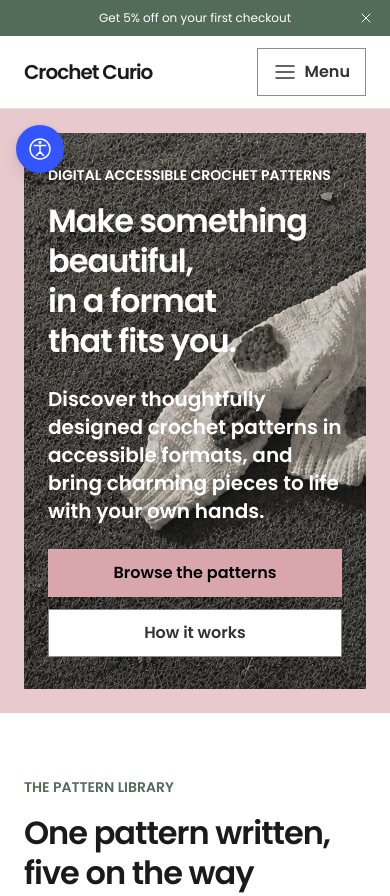
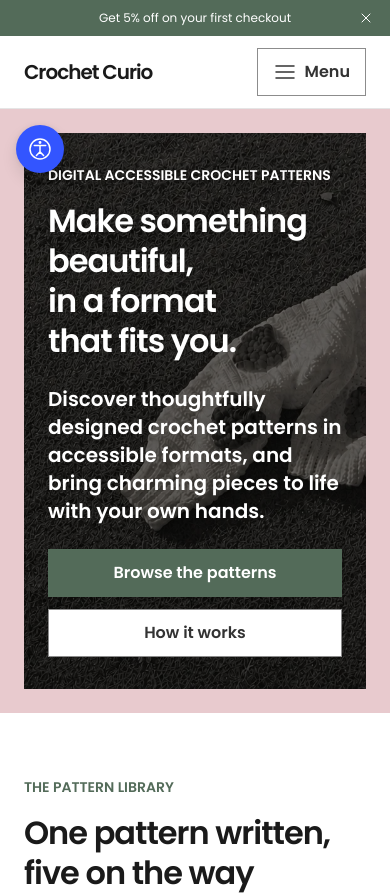
Before and after one commit to sakhirana/crochet-curio-website, a website: page crochet-curio/index.html in a window 390 px wide. Shown: the top 896 px of the page. Drawn offline with Linux system fonts and the light colour scheme.

Commit message:
fixed the contrast on the hero

```diff
--- a/crochet-curio/assets/css/styles.css
+++ b/crochet-curio/assets/css/styles.css
@@ -170,15 +170,6 @@ p { text-wrap: pretty; }
 }
 .btn--primary:hover  { background: var(--background-brand-hover); }
 .btn--primary:active { background: var(--background-brand-pressed); }
-
-/* Type=Brand Accent — the hero button. No longer in the Figma Button set;
-   it stands on the photograph and does not invert. */
-.btn--brand-accent {
-  background: var(--brand-accent-500);
-  color: var(--content-static-black);
-}
-.btn--brand-accent:hover  { background: var(--brand-accent-400); }
-.btn--brand-accent:active { background: var(--brand-accent-300); }
 
 /* Type=Secondary — the label darkens to Content/Primary on hover and press */
 .btn--secondary {
@@ -429,9 +420,28 @@ p { text-wrap: pretty; }
      unsupported, which just falls back to the normal greedy break */
   text-wrap: balance;
 }
+/* The two hero buttons match each other rather than each sizing to its own
+   label: side by side, two different widths read as two different kinds of
+   control. Grid rather than flex, because only a grid can hand both tracks
+   the width of the wider one.
+
+   auto-fit, not two fixed columns. Forcing a pair into whatever space is left
+   made the longer label wrap to two lines in the band just above the S
+   breakpoint, so the buttons stayed equal by getting taller. Here the track
+   floor is the width the longer label needs on one line, and the pair drops
+   to a single column rather than squeezing below it.
+
+   `width: max-content` keeps the pair shrunk to its own size instead of
+   stretching across the column, and `max-width: 100%` stops it running off
+   the side (1.4.10). The floor is a plain length rather than min(100%, ...):
+   a percentage inside a max-content container is circular, and the browser
+   resolves it by collapsing the pair to one column at every width. 12.5rem
+   is measured from the longer label, so re-check it if that label changes. */
 .hero__actions {
-  display: flex;
-  flex-wrap: wrap;
+  display: grid;
+  grid-template-columns: repeat(auto-fit, minmax(12.5rem, 1fr));
+  width: max-content;
+  max-width: 100%;
   gap: var(--space-l);
   margin-top: var(--space-2xl);
 }
@@ -824,8 +834,13 @@ p { text-wrap: pretty; }
 
   .hero { padding-block: var(--space-2xl) var(--space-6xl); }
   .hero__grid { gap: var(--space-2xl); }
-  .hero__actions { margin-top: var(--space-xl); gap: var(--space-m); }
-  .hero__actions .btn { width: 100%; }
+  /* Full width below S, so the pair fills the column rather than shrinking to
+     the wider label. */
+  .hero__actions {
+    width: auto;
+    margin-top: var(--space-xl);
+    gap: var(--space-m);
+  }
 
   .steps { grid-template-columns: 1fr; gap: var(--space-2xl); }
   .footer-grid { grid-template-columns: 1fr; gap: var(--space-2xl); }
@@ -863,11 +878,6 @@ p { text-wrap: pretty; }
   .split__art { max-height: 70svh; }
 }
 
-/* Landscape phones: two short labels sit side by side rather than stacking */
-@media (max-height: 560px) and (orientation: landscape) {
-  .hero__actions .btn { width: auto; }
-}
-
 /* ---------- Print ---------- */
 @media print {
   .site-header, .newsletter, .nav-toggle, .skip-link { display: none; }
@@ -897,6 +907,34 @@ p { text-wrap: pretty; }
 }
 .hero-banner__frame > * { grid-area: 1 / 1; }
 
+/* ---------- Hero scrim ----------
+   The copy stands on a photograph, so nothing about the surface behind it is
+   fixed: the pale cardigan crops into frame at some widths and not others, and
+   white on that cardigan measured 1.04:1 against the 4.5:1 the lede answers to
+   (1.4.3). A tint over the photograph is what makes the ink's contrast a
+   property of the page rather than of the crop.
+
+   Flat, not a gradient. A gradient was tried first and it only held where the
+   copy column was narrower than the frame: on a phone the words run the full
+   width, the fade had already finished by the time it reached the last of
+   them, and the lede fell back to 1.04:1. One value over the whole frame is
+   the only shape that does not depend on how wide the copy happens to run.
+
+   .55 is the floor, not a preference. At .50 the phone lede reads 4.11:1,
+   under the 4.5:1 that 20px answers to. At .55 the worst point at any of 320,
+   393, 768, 1024 and 1440 is 4.91:1 behind the lede, 5.11:1 behind the heading
+   and 7.80:1 behind the eyebrow.
+
+   `> *` above does not match a pseudo-element, so the cell is named here. It
+   sits above the photograph and below .hero, which is z-index 2. */
+.hero-banner__frame::after {
+  content: "";
+  grid-area: 1 / 1;
+  z-index: 1;
+  background: rgba(0, 0, 0, .55);
+  pointer-events: none;
+}
+
 .hero-photo {
   display: block;
   width: 100%;
@@ -923,12 +961,12 @@ p { text-wrap: pretty; }
    a photograph, and the thicker stroke holds where the pale cardigan comes
    up behind it. */
 .hero-banner .hero .lede { font-weight: var(--text-semibold); }
-/* 29rem, not the 38rem the copy takes elsewhere: it is the widest measure
-   that still breaks the lede before it reaches the cardigan's cuff, which
-   comes into the frame at 43% of its width at that height. The heading is
-   unaffected — it holds the same three lines anywhere above 29rem. */
-.hero-banner .hero__grid   { grid-template-columns: minmax(0, 29rem); justify-content: start; text-align: left; }
-.hero-banner .hero__actions { justify-content: flex-start; }
+/* 34rem, not the 38rem the copy takes elsewhere. The cap used to be 29rem,
+   the widest measure that broke the lede before it reached the cardigan's
+   cuff. The scrim above answers the contrast that cap was holding, so the
+   measure is now set by the line breaks alone: 34rem is where the heading
+   settles into three lines instead of four. */
+.hero-banner .hero__grid   { grid-template-columns: minmax(0, 34rem); justify-content: start; text-align: left; }
 /* The outline button on the photograph carries no correction: it is
    Type=Secondary and wears the component's own states. */
 /* State=Focus White. Border/Focus Blue is 1.6:1 against the scrim, so the ring
--- a/crochet-curio/index.html
+++ b/crochet-curio/index.html
@@ -84,7 +84,7 @@
                 formats, and bring charming pieces to life with your own hands.
               </p>
               <div class="hero__actions">
-                <a class="btn btn--brand-accent" href="#patterns">Browse the patterns</a>
+                <a class="btn btn--primary" href="#patterns">Browse the patterns</a>
                 <a class="btn btn--secondary" href="#process">How it works</a>
               </div>
             </div>
```
